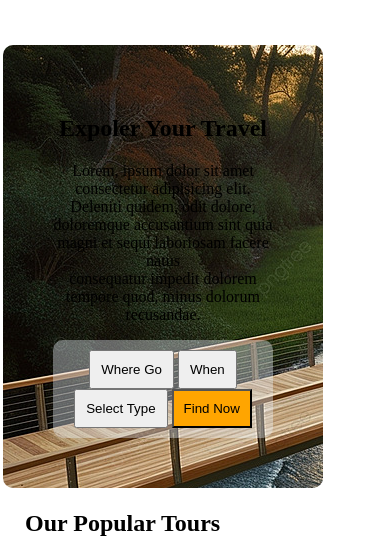
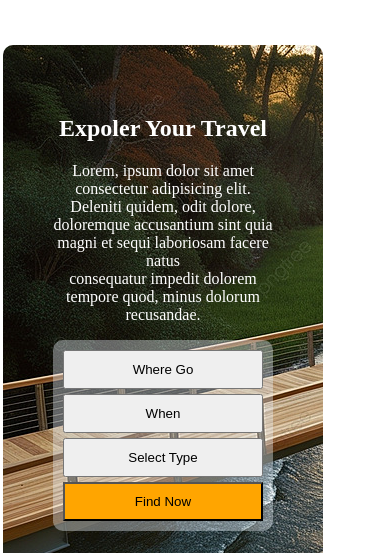
Before and after one commit to siammolla5/Visa-Travel, a plain HTML site: page index.html in a window 390 px wide. Shown: the part 494-1047 px from the top of the page. Drawn offline with Linux system fonts and the light colour scheme.

Commit message:
added a new button information responsive

```diff
--- a/index.html
+++ b/index.html
@@ -25,8 +25,8 @@
     </header>
     <main>
       <section class="bannar-container">
-        <h1>Expoler Your Travel</h1>
-        <p>Lorem, ipsum dolor sit amet consectetur adipisicing elit. Deleniti quidem, odit dolore, doloremque accusantium sint quia magni et sequi laboriosam facere natus <br> consequatur impedit dolorem tempore quod, minus dolorum recusandae.</p>
+        <h1 class="Expoler">Expoler Your Travel</h1>
+        <p class="peragrph">Lorem, ipsum dolor sit amet consectetur adipisicing elit. Deleniti quidem, odit dolore, doloremque accusantium sint quia magni et sequi laboriosam facere natus <br> consequatur impedit dolorem tempore quod, minus dolorum recusandae.</p>
         <div class="button-infomation">
           <button>Where Go</button>
           <button>When</button>
@@ -37,7 +37,7 @@
       <section class="popular-tours">
         <div class="popular-discription">
           <h1>Our Popular Tours</h1>
-          <p>Lorem ipsum dolor sit amet consectetur, adipisicing elit. Ullam iure quos aliquam nesciunt quaerat eos facilis molestias deleniti quo libero repellat, quibusdam est delectus! Consequuntur itaque doloribus sint facere repellat?</p>
+          <p >Lorem ipsum dolor sit amet consectetur, adipisicing elit. Ullam iure quos aliquam nesciunt quaerat eos facilis molestias deleniti quo libero repellat, quibusdam est delectus! Consequuntur itaque doloribus sint facere repellat?</p>
           <ol>
             <li>Lorem ipsum dolor, sit amet consectetur adipisicing elit. Ea, quis!</li>
             <li>Lorem ipsum dolor, sit amet consectetur adipisicing elit. Ea, quis!</li>
--- a/style.css
+++ b/style.css
@@ -12,6 +12,9 @@ main{
     display: flex;
     margin:50px;
     gap: 50px;
+}
+.peragrph,.Expoler{
+    color: white;
 }
 .img-titel{
     font-weight:700;
@@ -50,9 +53,12 @@ ul li a{
     padding: 50px;
 }
 .button-infomation{
+    display: flex;
     background-color: rgba(240, 248, 255, 0.379);
     padding: 10px;
     border-radius: 10px;
+    gap: 5px;
+    justify-content: center;
 
 }
 #find{
@@ -81,6 +87,7 @@ button{
     padding: 10px;
 
 }
+/*smoll divice and Mobile divaice*/
 @media screen and (max-width:576px) {
     .navber{
         flex-direction: column;
@@ -103,4 +110,13 @@ button{
     padding: 2px;
 
 }
+.button-infomation{
+    flex-direction: column;
+    gap: 5px;
 }
+}
+/*midiyam divaice and tablet divaice*/
+@media screen and (min-width:577px) and (max-width:1200px) {
+
+
+}
```
